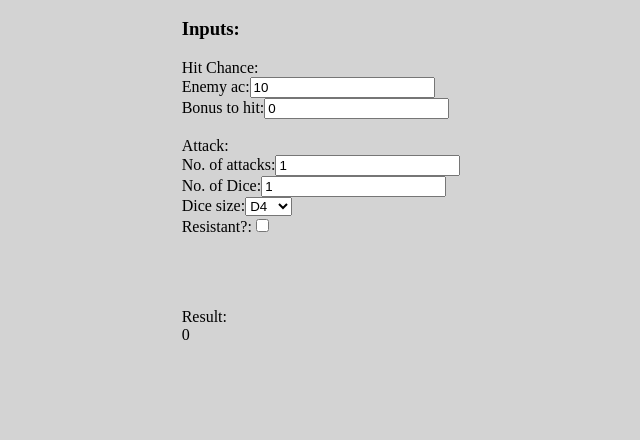
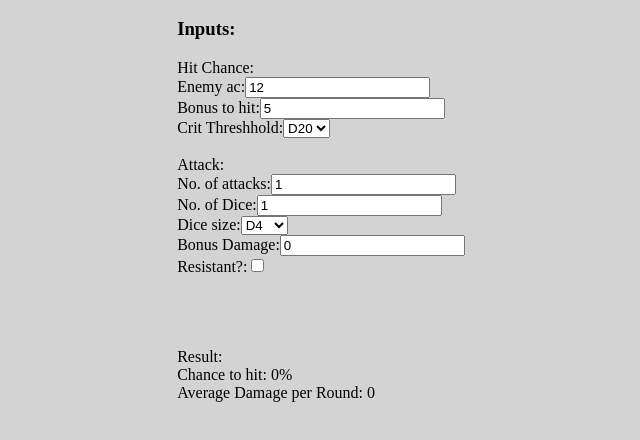
Before and after one commit to achphoenix/DPRCalculator, a plain HTML site: page index.html in a window 1280 px wide. Shown: the part 48-488 px from the top of the page, without its empty margins (319-959 px from the left). Drawn offline with Linux system fonts and the light colour scheme.

Commit message:
Update index.html

```diff
--- a/index.html
+++ b/index.html
@@ -11,15 +11,25 @@
             <span>Hit Chance:</span>
             <br>
             <span>Enemy ac:</span>
-            <input type="number" id="EnemyAC" onchange="CalculateDPR();" value="10">
+            <input type="number" id="EnemyAC" onchange="CalculateDPR();" value="12">
             <br>
             <span>Bonus to hit:</span>
-            <input type="number" id="BonusToHit" onchange="CalculateDPR();" value="0">
+            <input type="number" id="BonusToHit" onchange="CalculateDPR();" value="5">
+            <br>
+            <span>Crit Threshhold:</span>
+            <select id="CritThreshold" class="DiceSelector" onchange="CalculateDPR();">
+                <option value="5">D20</option>
+                <option value="10">D19</option>
+                <option value="15">D18</option>
+                <option value="20">D17</option>
+                <option value="25">D16</option>
+                <option value="30">D15</option>
+            </select>
             <br> <br>
             <span>Attack:</span>
             <br>
             <span>No. of attacks:</span>
-            <input type="number" id="NoOfAttacks" onchange="CalculateDPR();" value="1">
+            <input type="number" id="NoOfAttacks" onchange="CalculateDPR();" min="1" value="1">
             <br>
             <span>No. of Dice:</span>
             <input type="number" id="NoOfDice" onchange="CalculateDPR();" value="1">
@@ -37,6 +47,9 @@
                 <option value="20">D20</option>
             </select>
             <br>
+            <span>Bonus Damage:</span>
+            <input type="number" id="BonusDamage" onchange="CalculateDPR();" value="0">
+            <br>
             <span>Resistant?:</span>
             <input type="checkbox" id="Resistant" onchange="CalculateDPR();">
 
@@ -44,7 +57,9 @@
             <br> <br> <br> <br> <br>
             <span>Result:</span>
             <br>
-            <span id="Result">0</span>
+            <span>Chance to hit: </span><span id="ResultChance">0%</span>
+            <br>
+            <span>Average Damage per Round: </span><span id="ResultAvgDamage">0</span>
         </div>
     </body>
 </html>
@@ -60,9 +75,11 @@ function CalculateDPR()
 {
     var enemyAc = parseInt(document.getElementById("EnemyAC").value);
     var bonusToHit = parseInt(document.getElementById("BonusToHit").value);
+    var critThreshold = parseInt(document.getElementById("CritThreshold").value);
     var noOfAttacks = parseInt(document.getElementById("NoOfAttacks").value); // todo: get from class name clusters
     var noOfDice = parseInt(document.getElementById("NoOfDice").value);
     var diceSize = parseInt(document.getElementById("AttackDice").value);
+    var bonusDamage = parseInt(document.getElementById("BonusDamage").value);
     var resistant = document.getElementById("Resistant").checked;
     var hitChance = 0;
     var avgDamage = 0;
@@ -73,17 +90,17 @@ function CalculateDPR()
     switch(true) // todo: add crit support
     {
         case (hitMod < 1):
-        hitChance = 0;
+        hitChance = 5;
             break;
         case (hitMod > 19):
-        hitChance = 100;
+        hitChance = 95;
             break;
         default:
         hitChance = hitMod * 5;
             break;
     }
 
-    avgDamage = ((diceSize + 1) / 2) * noOfDice * noOfAttacks;
+    avgDamage = ((((diceSize + 1) / 2) * noOfDice) + bonusDamage) * noOfAttacks * (1 + (critThreshold/100));
     if(resistant === true)
     {
         avgDamage = avgDamage / 2;
@@ -91,7 +108,8 @@ function CalculateDPR()
 
     finalResult = (avgDamage * (hitChance / 100)).toFixed(2);
 
-    document.getElementById("Result").textContent = finalResult.toString();
+    document.getElementById("ResultChance").textContent = hitChance.toString() + "%";
+    document.getElementById("ResultAvgDamage").textContent = finalResult.toString();
 }
 
 </script>
```
